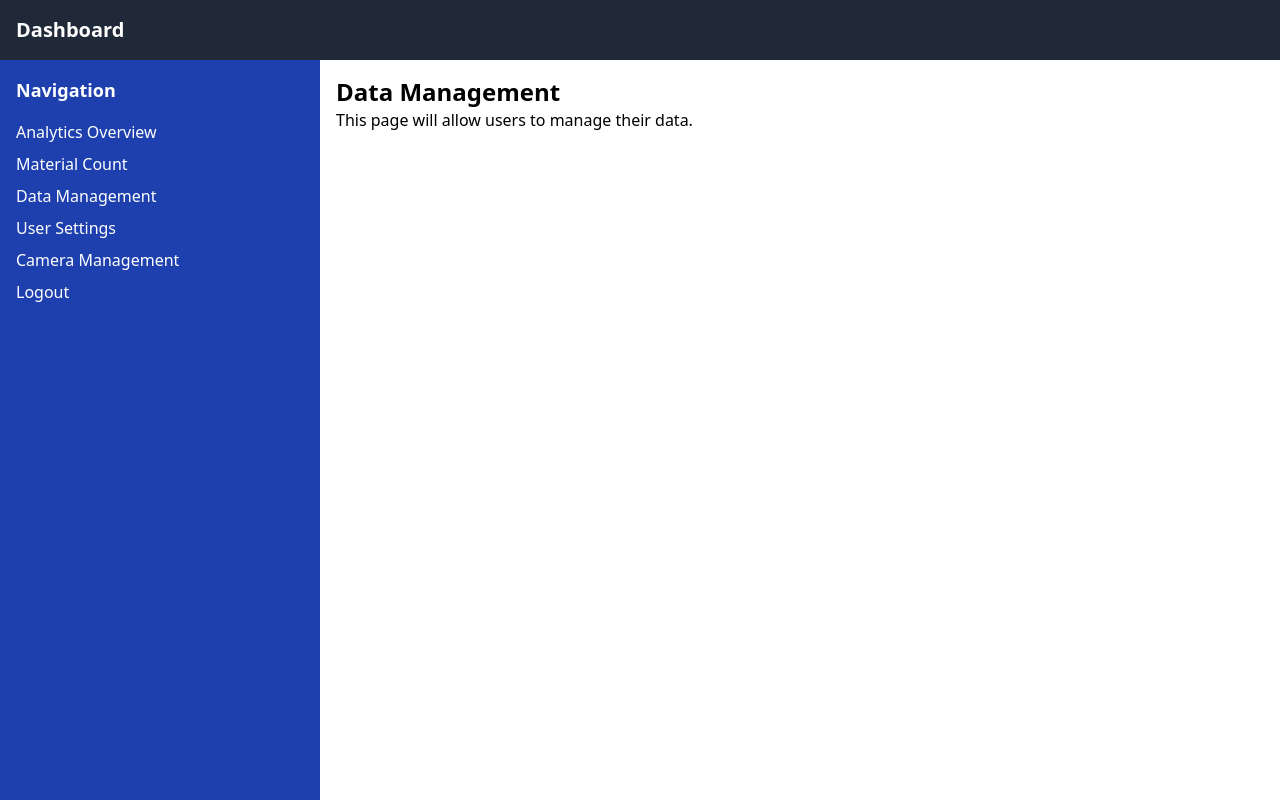
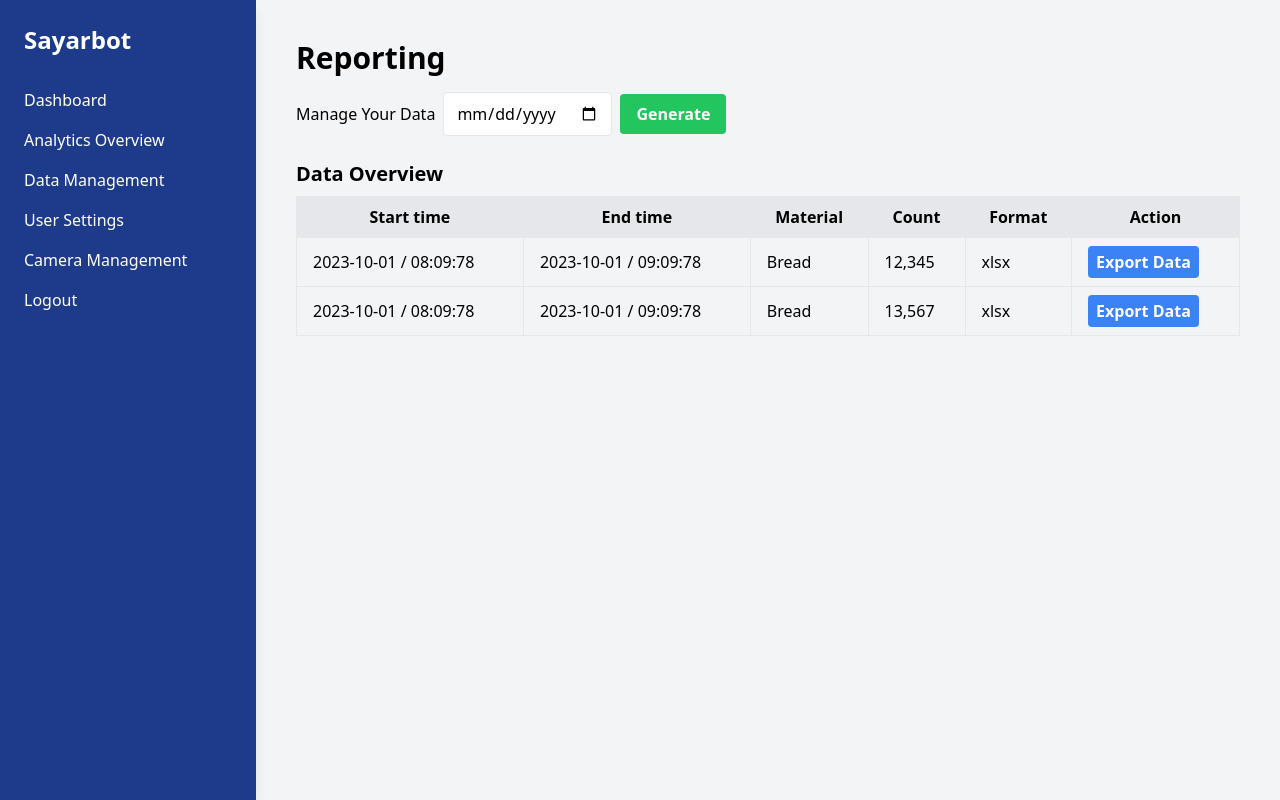
Before and after one commit to ulvi123/sayimbot, a React (Vite) app in the folder client/sayimbot-frontend/: page /data-management in a window 1280 px wide. Built offline with nearby package versions, Linux system fonts and the light colour scheme.

Commit message:
whole dashboard design

```diff
--- a/client/sayimbot-frontend/package.json
+++ b/client/sayimbot-frontend/package.json
@@ -12,13 +12,15 @@
   "dependencies": {
     "@radix-ui/react-icons": "^1.3.0",
     "@radix-ui/react-slot": "^1.1.0",
+    "chart.js": "^4.4.6",
     "class-variance-authority": "^0.7.0",
     "clsx": "^2.1.1",
     "lucide-react": "^0.451.0",
     "react": "^18.3.1",
+    "react-chartjs-2": "^5.2.0",
     "react-dom": "^18.3.1",
     "react-hook-form": "^7.53.0",
-    "react-router-dom": "^6.26.2",
+    "react-router-dom": "^6.27.0",
     "tailwind-merge": "^2.5.3",
     "tailwindcss-animate": "^1.0.7"
   },
--- a/client/sayimbot-frontend/src/App.jsx
+++ b/client/sayimbot-frontend/src/App.jsx
@@ -1,22 +1,30 @@
 import React from 'react';
-import { BrowserRouter as Router, Routes, Route } from 'react-router-dom';
+import { BrowserRouter as Router, Routes, Route,Outlet } from 'react-router-dom';
 import MainLayout from './components/ui/MainLayout';
 import AnalyticsOverview from './pages/Analytics';
-import MaterialCount from './pages/MaterialCount';
 import DataManagement from './pages/DataManagement';
 import UserSettings from './pages/UserSettings';
 import CameraManagement from './pages/CameraManagement';
-
+import Dashboard from './pages/Dashboard';
+import Home from './pages/Home';
+import Login from './pages/Login';
+import Register from './pages/Register';
 
 const App = () => (
   <Router>
     <Routes>
-      <Route path="/" element={<MainLayout />}>
-        <Route path="analytics" element={<AnalyticsOverview />} />
-        <Route path="material-count" element={<MaterialCount />} />
-        <Route path="data-management" element={<DataManagement />} />
-        <Route path="user-settings" element={<UserSettings />} />
-        <Route path="camera-management" element={<CameraManagement />} />
+      {/* Public Routes */}
+      <Route path="/" element={<Home />} />
+      <Route path="/login" element={<Login />} />
+      <Route path="/register" element={<Register />} />
+
+      {/* Protected Routes with MainLayout */}
+      <Route element={<MainLayout />}>
+        <Route path="/dashboard" element={<Dashboard />} />
+        <Route path="/analytics" element={<AnalyticsOverview />} />
+        <Route path="/data-management" element={<DataManagement />} />
+        <Route path="/user-settings" element={<UserSettings />} />
+        <Route path="/camera-management" element={<CameraManagement />} />
       </Route>
     </Routes>
   </Router>
--- a/client/sayimbot-frontend/src/components/ui/MainLayout.jsx
+++ b/client/sayimbot-frontend/src/components/ui/MainLayout.jsx
@@ -1,32 +1,27 @@
 import React from 'react';
-import { Link, Outlet } from 'react-router-dom';
+import { Link,Outlet } from 'react-router-dom';
 
 const MainLayout = () => {
   return (
-    <div className="flex flex-col h-screen">
-      {/* Top Bar */}
-      <header className="bg-gray-800 text-white p-4">
-        <h1 className="text-xl font-bold">Dashboard</h1>
-      </header>
-
-      <div className="flex flex-1">
-        {/* Left Sidebar */}
-        <nav className="w-1/4 bg-blue-800 text-white p-4">
-          <h2 className="text-lg font-bold mb-4">Navigation</h2>
-          <ul className="space-y-2">
-            <li>
+    <div className="flex h-screen bg-gray-100">
+      {/* Sidebar */}
+      <aside className="w-64 bg-blue-900 text-white p-6 shadow-lg">
+        <h1 className="text-2xl font-bold mb-8">Sayarbot</h1>
+        <nav>
+          <ul>
+            <li className="mb-4">
+              <Link to="/dashboard" className="hover:underline">Dashboard</Link>
+            </li>
+            <li className="mb-4">
               <Link to="/analytics" className="hover:underline">Analytics Overview</Link>
             </li>
-            <li>
-              <Link to="/material-count" className="hover:underline">Material Count</Link>
-            </li>
-            <li>
+            <li className="mb-4">
               <Link to="/data-management" className="hover:underline">Data Management</Link>
             </li>
-            <li>
+            <li className="mb-4">
               <Link to="/user-settings" className="hover:underline">User Settings</Link>
             </li>
-            <li>
+            <li className="mb-4">
               <Link to="/camera-management" className="hover:underline">Camera Management</Link>
             </li>
             <li>
@@ -34,12 +29,12 @@ const MainLayout = () => {
             </li>
           </ul>
         </nav>
+      </aside>
 
-        {/* Main Content Area */}
-        <main className="w-3/4 p-4 overflow-y-auto">
-          <Outlet />
-        </main>
-      </div>
+      {/* Main Content */}
+      <main className="flex-1 p-6 overflow-y-auto">
+        <Outlet/>
+      </main>
     </div>
   );
 };
--- /dev/null
+++ b/client/sayimbot-frontend/src/index.jsx
@@ -0,0 +1,11 @@
+import React from 'react';
+import ReactDOM from 'react-dom/client';
+import App from './App';
+import './index.css'; // Ensure you have Tailwind CSS or your styles imported
+
+const root = ReactDOM.createRoot(document.getElementById('root'));
+root.render(
+  <React.StrictMode>
+    <App />
+  </React.StrictMode>
+);
--- a/client/sayimbot-frontend/src/pages/Analytics.jsx
+++ b/client/sayimbot-frontend/src/pages/Analytics.jsx
@@ -1,11 +1,51 @@
 import React from 'react';
+import { Bar } from 'react-chartjs-2';
+import { Chart as ChartJS, CategoryScale, LinearScale, BarElement, Title, Tooltip, Legend } from 'chart.js';
+
+// Register the necessary components for Chart.js
+ChartJS.register(CategoryScale, LinearScale, BarElement, Title, Tooltip, Legend);
 
 const AnalyticsOverview = () => {
+  // Sample data for the chart
+  const data = {
+    labels: ['Monday', 'Tuesday', 'Wednesday', 'Thursday', 'Friday', 'Saturday', 'Sunday'],
+    datasets: [
+      {
+        label: 'Daily Bread Count',
+        data: [1200, 1900, 3000, 500, 2000, 3000, 4000],
+        backgroundColor: 'rgba(75, 192, 192, 0.6)',
+        borderColor: 'rgba(75, 192, 192, 1)',
+        borderWidth: 1,
+      },
+    ],
+  };
+
+  // Options for the chart
+  const options = {
+    responsive: true,
+    plugins: {
+      legend: {
+        position: 'top',
+      },
+      title: {
+        display: true,
+        text: 'Daily Bread Count Overview',
+      },
+    },
+    scales: {
+      y: {
+        beginAtZero: true,
+      },
+    },
+  };
+
   return (
-    <div>
-      <h1 className="text-2xl font-bold">Analytics Overview</h1>
-      <p>This page will display analytics data.</p>
-      {/* Add your analytics components here */}
+    <div className="p-6">
+      <h1 className="text-2xl font-bold mb-4">Analytics Overview</h1>
+      <div className="bg-white shadow-md rounded-lg p-4">
+        <h2 className="text-xl font-semibold mb-4">Daily Bread Count</h2>
+        <Bar data={data} options={options} />
+      </div>
     </div>
   );
 };
--- /dev/null
+++ b/client/sayimbot-frontend/src/pages/Dashboard.jsx
@@ -0,0 +1,12 @@
+import React from 'react';
+
+const Dashboard = () => {
+  return (
+    <div className="p-6">
+      <h1 className="text-2xl font-bold mb-4">Dashboard</h1>
+      <p>Welcome to the Sayarbot Dashboard!</p>
+    </div>
+  );
+};
+
+export default Dashboard;
--- a/client/sayimbot-frontend/src/pages/DataManagement.jsx
+++ b/client/sayimbot-frontend/src/pages/DataManagement.jsx
@@ -1,11 +1,71 @@
-import React from 'react';
+import React, { useState } from 'react';
 
 const DataManagement = () => {
+  const [date, setDate] = useState('');
+
+  const handleGenerate = () => {
+    // Logic to generate data based on the selected date
+    console.log(`Generating data for: ${date}`);
+  };
+
   return (
-    <div>
-      <h1 className="text-2xl font-bold">Data Management</h1>
-      <p>This page will allow users to manage their data.</p>
-      {/* Add your data management components here */}
+    <div className="flex flex-col p-4">
+      <h1 className="text-3xl font-bold mb-4">Reporting</h1>
+      <div className="flex items-center mb-6">
+        <label className="mr-2">Manage Your Data</label>
+        <input
+          type="date"
+          value={date}
+          onChange={(e) => setDate(e.target.value)}
+          className="border rounded py-2 px-3 mr-2"
+        />
+        <button
+          onClick={handleGenerate}
+          className="bg-green-500 hover:bg-green-700 text-white font-bold py-2 px-4 rounded"
+        >
+          Generate
+        </button>
+      </div>
+      <h2 className="text-xl font-semibold mb-2">Data Overview</h2>
+      <table className="min-w-full border">
+        <thead>
+          <tr className="bg-gray-200">
+            <th className="border px-4 py-2">Start time</th>
+            <th className="border px-4 py-2">End time</th>
+            <th className="border px-4 py-2">Material</th>
+            <th className="border px-4 py-2">Count</th>
+            <th className="border px-4 py-2">Format</th>
+            <th className="border px-4 py-2">Action</th>
+          </tr>
+        </thead>
+        <tbody>
+          {/* Sample data rows */}
+          <tr>
+            <td className="border px-4 py-2">2023-10-01 / 08:09:78</td>
+            <td className="border px-4 py-2">2023-10-01 / 09:09:78</td>
+            <td className="border px-4 py-2">Bread</td>
+            <td className="border px-4 py-2">12,345</td>
+            <td className="border px-4 py-2">xlsx</td>
+            <td className="border px-4 py-2">
+              <button className="bg-blue-500 hover:bg-blue-700 text-white font-bold py-1 px-2 rounded">
+                Export Data
+              </button>
+            </td>
+          </tr>
+          <tr>
+            <td className="border px-4 py-2">2023-10-01 / 08:09:78</td>
+            <td className="border px-4 py-2">2023-10-01 / 09:09:78</td>
+            <td className="border px-4 py-2">Bread</td>
+            <td className="border px-4 py-2">13,567</td>
+            <td className="border px-4 py-2">xlsx</td>
+            <td className="border px-4 py-2">
+              <button className="bg-blue-500 hover:bg-blue-700 text-white font-bold py-1 px-2 rounded">
+                Export Data
+              </button>
+            </td>
+          </tr>
+        </tbody>
+      </table>
     </div>
   );
 };
--- a/client/sayimbot-frontend/src/pages/Home.jsx
+++ b/client/sayimbot-frontend/src/pages/Home.jsx
@@ -1,17 +1,27 @@
-import React from "react";
+import React from 'react';
+import { Link } from 'react-router-dom';
 
-export default function Home() {
-    return (
-        <div className="flex flex-col items-center justify-center min-h-screen bg-gradient-to-r from-blue-500 to-purple-600 text-white">
-            <h1 className="text-6xl font-extrabold mb-4 animate__animated animate__fadeInDown">SayimBot-a Xoş Gəlmisiniz</h1>
-            <p className="text-xl mb-8 animate__animated animate__fadeIn">Sizin mükəmməl AI güclü köməkçiniz</p>
-            <button className="px-6 py-3 bg-white text-blue-500 font-semibold rounded-full shadow-md hover:bg-gray-200 transition duration-300 transform hover:scale-105 animate__animated animate__fadeInUp">
-                Başlayın
+const Home = () => {
+  return (
+    <div className="bg-gray-100">
+      <section className="flex flex-col items-center justify-center h-screen bg-blue-900 text-white text-center p-6">
+        <h1 className="text-5xl font-bold mb-4">Welcome to Sayarbot</h1>
+        <p className="text-lg mb-6">Your ultimate data management solution.</p>
+        <div>
+          <Link to="/login">
+            <button className="bg-blue-500 hover:bg-blue-700 text-white font-bold py-2 px-4 rounded mr-4">
+              Login
             </button>
-            <p className="mt-4 text-lg animate__animated animate__fadeIn">
-                Xüsusiyyətləri kəşf edin:
-                <span className="font-bold"> Danış, Öyrən və Avtomatlaşdır!</span>
-            </p>
+          </Link>
+          <Link to="/register">
+            <button className="bg-green-500 hover:bg-green-700 text-white font-bold py-2 px-4 rounded">
+              Register
+            </button>
+          </Link>
         </div>
-    );
-}
+      </section>
+    </div>
+  );
+};
+
+export default Home;
--- a/client/sayimbot-frontend/src/pages/MaterialCount.jsx
+++ /dev/null
@@ -1,13 +0,0 @@
-import React from 'react';
-
-const MaterialCount = () => {
-  return (
-    <div>
-      <h1 className="text-2xl font-bold">Material Count</h1>
-      <p>This page will display material count data.</p>
-      {/* Add your material count components here */}
-    </div>
-  );
-};
-
-export default MaterialCount;
```
Also changed, not shown: client/sayimbot-frontend/src/pages/UserSettings.jsx (+44 -4 lines), 1 other file (tests, documents, lock files or other folders).
